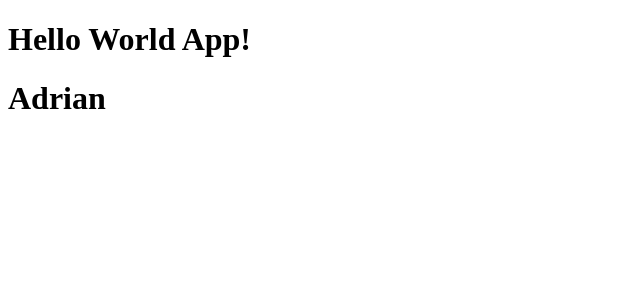
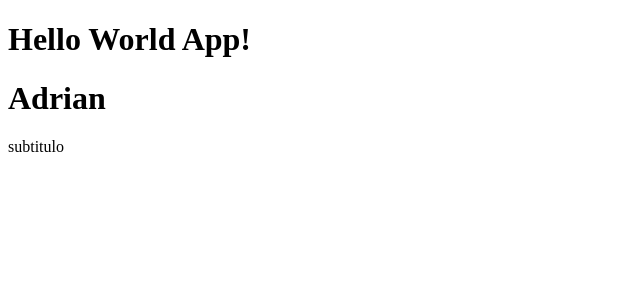
Before and after one commit to adrcorona13/reactcte-01-counter-app, a React (Vite) app: page / in a window 1280 px wide. Shown: the top 300 px of the page, without its empty margins (0-640 px from the left). Built offline with nearby package versions, Linux system fonts and the light colour scheme.

Commit message:
utilizar fragment

```diff
--- a/src/FirstApp.jsx
+++ b/src/FirstApp.jsx
@@ -1,3 +1,10 @@
+import { Fragment } from "react"
+
 export const FirstApp = () => {
-    return <h1>Adrian</h1>
+    return (
+        <Fragment>
+            <h1>Adrian</h1>
+            <p>subtitulo</p>
+        </Fragment>
+    )
 }
```
